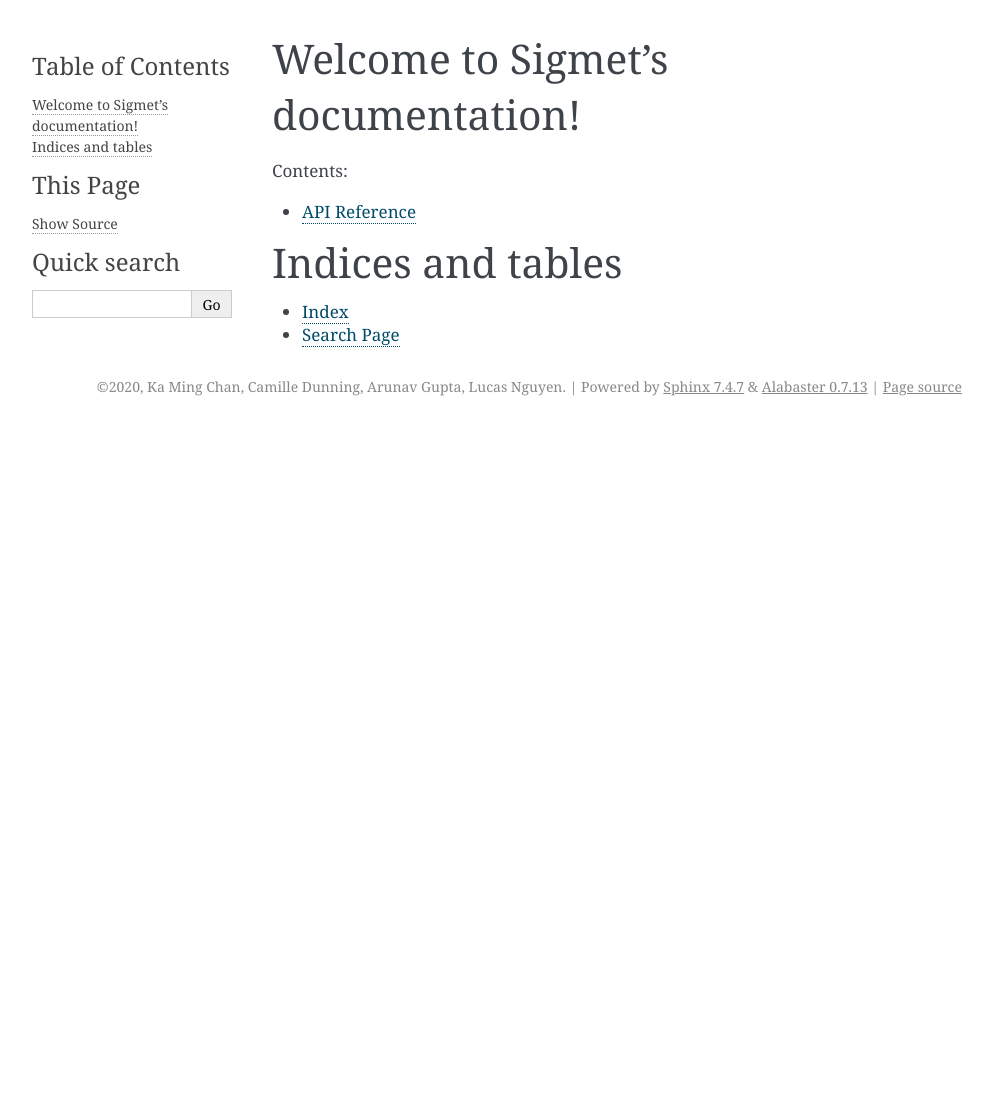
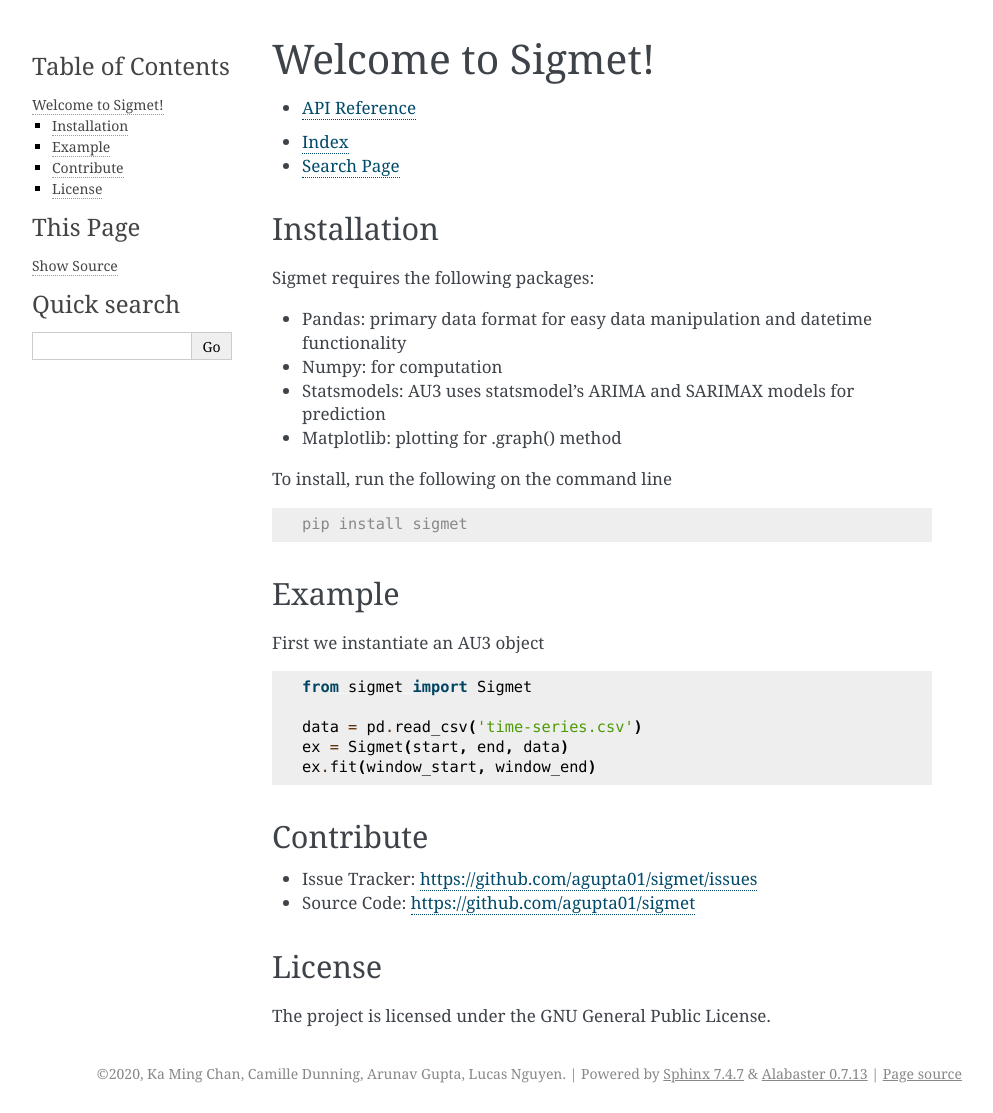
Before and after one commit to agupta01/sigmet, a Sphinx documentation site: the page built from docs/source/index.rst, in a window 1280 px wide. Shown: the whole page, without its empty margins (148-1141 px from the left). Built offline with Sphinx 7.4.7, drawn with Linux system fonts in a browser that asks for light colours; before the commit the page ends 900 px from its top, so only the background shows below that.

Commit message:
Reformat and add to index.rst

```diff
--- a/docs/source/index.rst
+++ b/docs/source/index.rst
@@ -1,21 +1,58 @@
-.. Sigmet documentation master file, created by
-   sphinx-quickstart on Wed Aug 19 12:35:09 2020.
-   You can adapt this file completely to your liking, but it should at least
-   contain the root `toctree` directive.
-
-Welcome to Sigmet's documentation!
+Welcome to Sigmet!
 ==================================
 
 .. toctree::
    :maxdepth: 2
-   :caption: Contents:
 
    api_reference
 
+* :ref:`genindex`
+* :ref:`search`
+
+Installation
+------------
+
+.. TODO add entire section as code example in start page?
+.. add separate page as start page and index pages?
+
+Sigmet requires the following packages:
+
+- Pandas: primary data format for easy data manipulation and datetime functionality
+- Numpy: for computation
+- Statsmodels: AU3 uses statsmodel’s ARIMA and SARIMAX models for prediction
+- Matplotlib: plotting for .graph() method
+
+.. TODO add names as links
 
 
-Indices and tables
-==================
+To install, run the following on the command line
 
-* :ref:`genindex`
-* :ref:`search`
+.. code-block:: console
+
+    pip install sigmet
+
+
+Example
+-------
+
+First we instantiate an AU3 object
+
+.. code-block:: python
+
+   from sigmet import Sigmet
+
+   data = pd.read_csv('time-series.csv')
+   ex = Sigmet(start, end, data)
+   ex.fit(window_start, window_end)
+
+
+Contribute
+----------
+
+- Issue Tracker: https://github.com/agupta01/sigmet/issues
+- Source Code: https://github.com/agupta01/sigmet
+
+License
+-------
+
+The project is licensed under the GNU General Public License.
```
